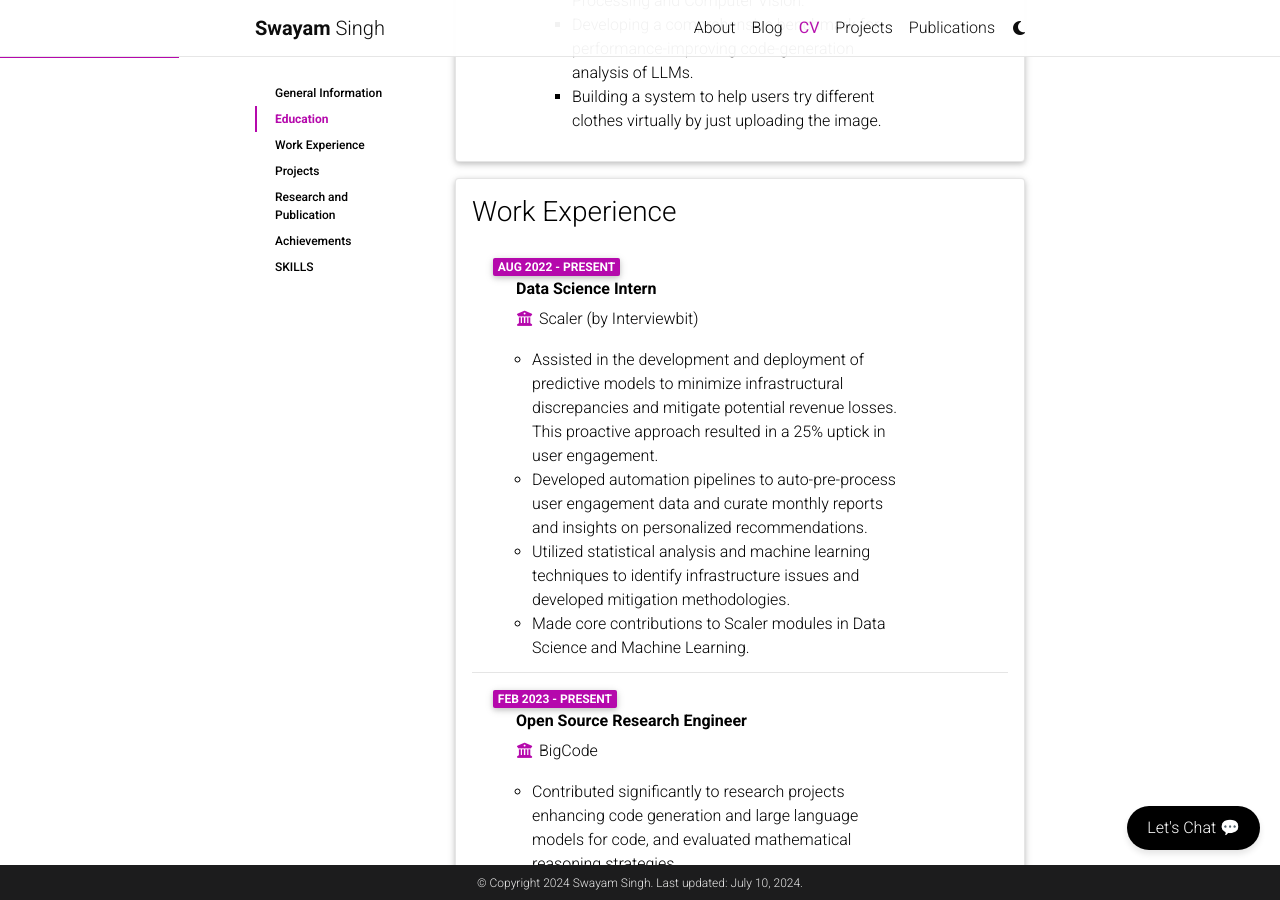
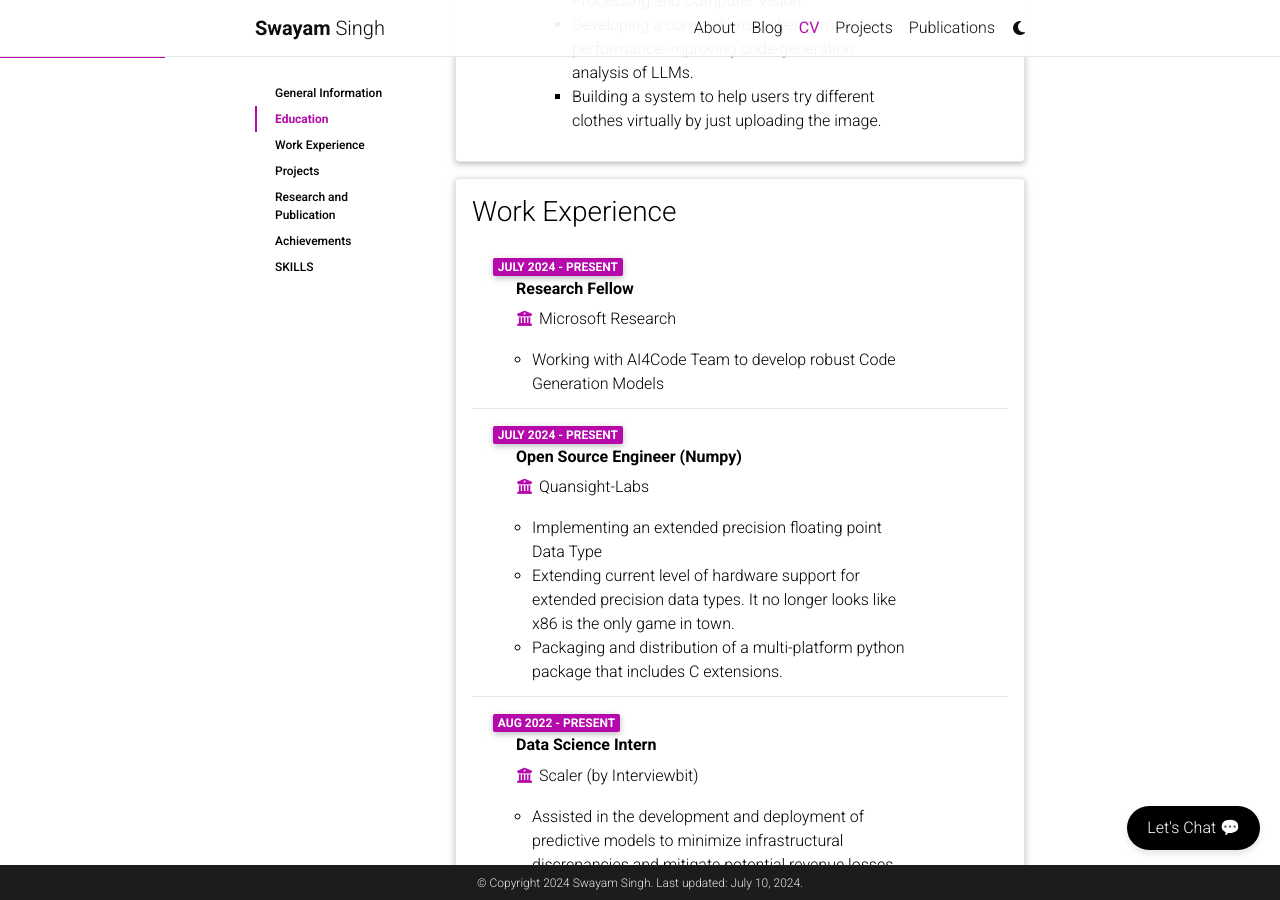
Before and after one commit to SwayamInSync/SwayamInSync.github.io, a Jekyll site: the page built from _pages/cv.md, in a window 1280 px wide and 900 px high, scrolled down 901 px. Built offline with Jekyll 4.4.1, drawn with Linux system fonts in a browser that asks for light colours; full-size pictures stand in for the smaller copies a plugin makes; comment, search, counter and statistics services are not loaded; a style sheet for code colours, icons or effects is not loaded; some of the changed text lies outside the part shown.

Commit message:
updated portfolio data

```diff
--- a/_data/cv.yml
+++ b/_data/cv.yml
@@ -40,6 +40,18 @@
 - title: Work Experience
   type: time_table
   contents:
+    - title: Research Fellow
+      institution: Microsoft Research
+      year: July 2024 - Present
+      description:
+        - Working with AI4Code Team to develop robust Code Generation Models
+    - title: Open Source Engineer (Numpy)
+      institution: Quansight-Labs
+      year: July 2024 - Present
+      description:
+        - Implementing an extended precision floating point Data Type
+        - Extending current level of hardware support for extended precision data types. It no longer looks like x86 is the only game in town.
+        - Packaging and distribution of a multi-platform python package that includes C extensions.
     - title: Data Science Intern
       institution: Scaler (by Interviewbit)
       year: Aug 2022 - Present
@@ -129,6 +141,7 @@
   contents:
     - Swayam Singh, Niklas Muennighoff, et al., "OctoPack Instruction Tuning Code Large Language Models" arXiv:2308.07124, 2023. <strong><i>Accepted at Instruction Workshop at NeurIPS 2023, ICLR 2024</i></strong>
     - Swayam Singh, Harm de Vries, et al."StarCoder may the source be with you!" arXiv:2305.06161, 2023. <strong><i>Accepted at TMLR (Transactions on Machine Learning Research)</i></strong>
+    - Swayam Singh, Kamalkumar Rathinasamy, et al., "Narrow Transformer, Starcoder-Based Java-LM For Desktop" arXiv:2407.03941, 2024.
 
 - title: Achievements
   type: time_table
--- a/_layouts/about.html
+++ b/_layouts/about.html
@@ -58,7 +58,7 @@
           <!-- Selected papers -->
           <hr>
           {% if page.selected_papers -%}
-            <h2><a href="{{ '/publications/' | relative_url }}" style="color: inherit;">Selected Publications</a></h2>
+            <h2><a href="{{ '/publications/' | relative_url }}" style="color: inherit;">Publications</a></h2>
             {%- include selected_papers.html %}
           {%- endif %}
 
```
Also changed, not shown: _bibliography/papers.bib (+11 -0 lines), _news/MS_update.md (added, +8 -0 lines), _news/NT-Java_research.md (added, +9 -0 lines), _news/Quansight_update.md (added, +8 -0 lines), _pages/about.md (+3 -1 lines), assets/img/publication_preview/NT-Java.png (added).
